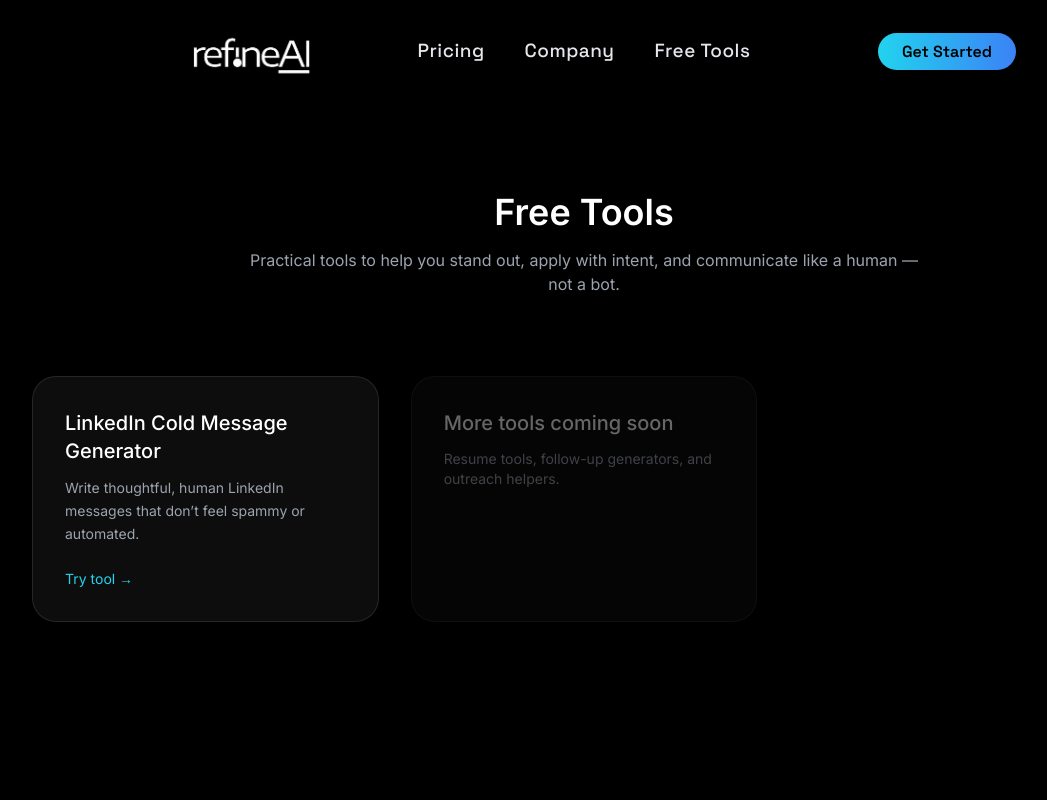
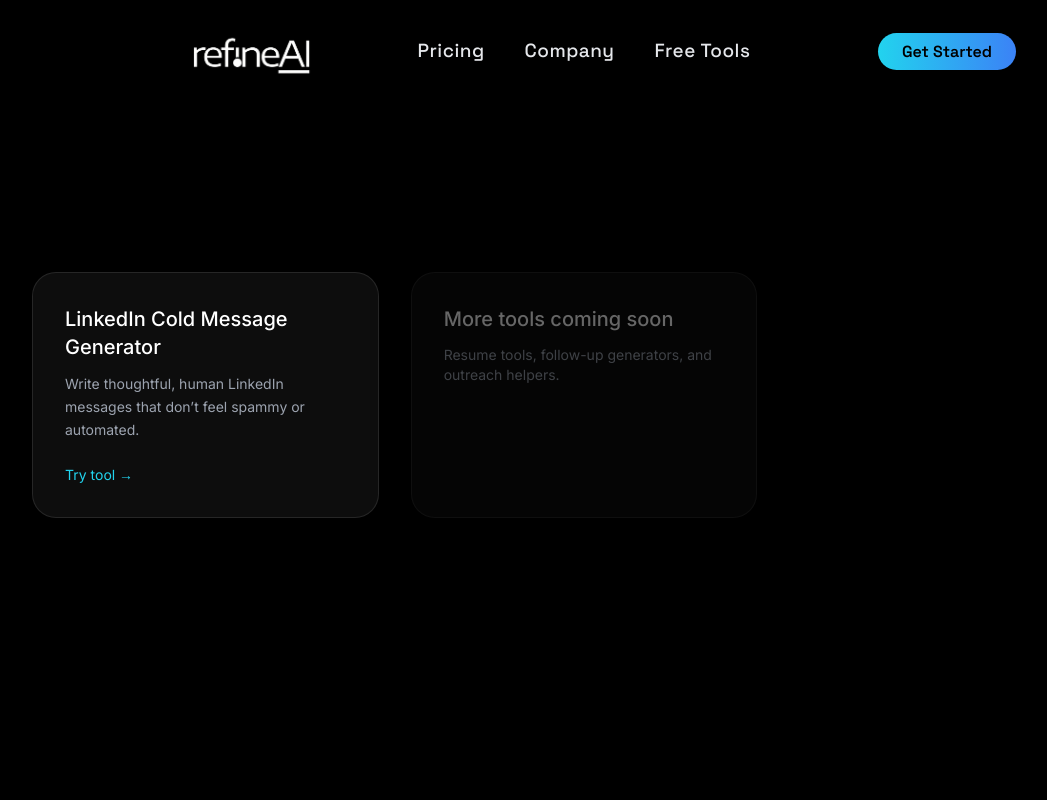
Before and after one commit to refineaipro/RefineAI, a Next.js app: page /free-tools in a window 1280 px wide. Shown: the top 800 px of the page, without its empty margins (56-1103 px from the left). Built offline with nearby package versions, Linux system fonts and the light colour scheme.

Commit message:
samehaha

```diff
--- a/app/free-tools/page.tsx
+++ b/app/free-tools/page.tsx
@@ -4,16 +4,6 @@ export default function FreeToolsPage() {
   return (
     <section className="min-h-screen bg-black text-white py-28">
       <div className="max-w-6xl mx-auto px-6">
-
-        {/* Header */}
-        <h1 className="text-4xl font-semibold text-center">
-          Free Tools
-        </h1>
-
-        <p className="mt-4 text-gray-400 text-center max-w-2xl mx-auto">
-          Practical tools to help you stand out, apply with intent,
-          and communicate like a human — not a bot.
-        </p>
 
         {/* Tools Grid */}
         <div className="mt-20 grid md:grid-cols-3 gap-8">
```
